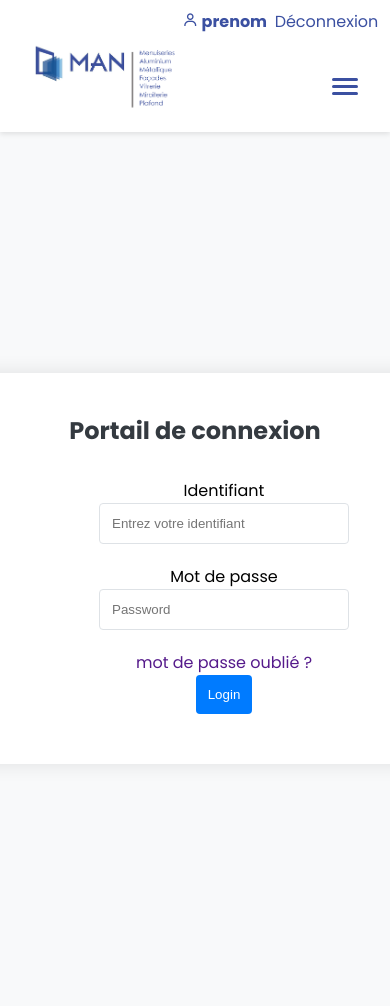
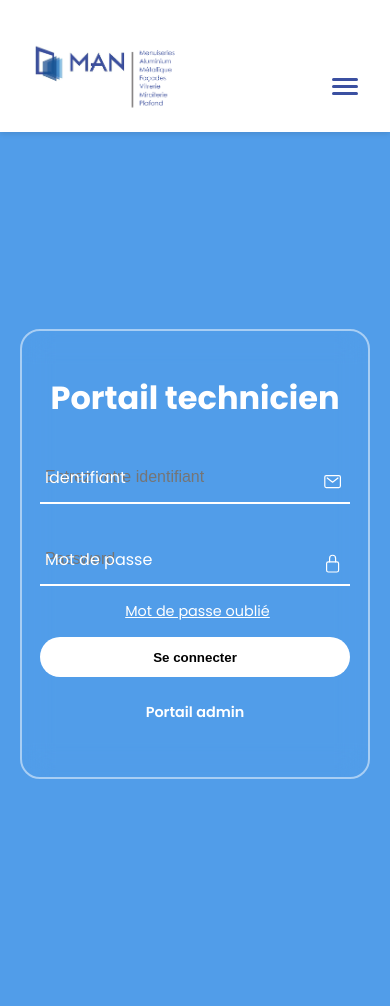
Before and after one commit to NF31/Filrouge2_sav, a PHP site: page /vues/connexion/connexion.php in a window 390 px wide; the page is wider, and only the part inside the window is pictured. After the commit the page ends 779 px from the top of that part, so only its background shows below. Run offline with PHP 8.4, Linux system fonts and the light colour scheme; some libraries are stand-ins or nearby versions.

Commit message:
se connecter en tan tque admin ok, reste a corriger les message d'erreur

```diff
--- /dev/null
+++ b/script/connexion.js
@@ -0,0 +1,23 @@
+const logLink = document.querySelector(".form .login-form .register a");
+const regLink = document.querySelector(".form .register-form .register a");
+const form = document.querySelector(".form .form-box");
+const logForm = document.querySelector(".form .login-form");
+const regForm = document.querySelector(".form .register-form");
+logLink.addEventListener("click", function(event) {
+form.classList.toggle('turned')
+logForm.classList.toggle('hidden');
+regForm.classList.toggle('hidden');
+
+
+  event.preventDefault();
+});
+
+regLink.addEventListener("click", function(event) {
+
+  form.classList.toggle('turned')
+  regForm.classList.toggle('hidden');
+  logForm.classList.toggle('hidden');
+
+
+  event.preventDefault();
+});
--- a/style/connexion/connexion.css
+++ b/style/connexion/connexion.css
@@ -1,99 +1,167 @@
-.login {
+.deconnexion h4 {
+  display: none;
+  font-size: 30px;
+}
+.deconnexion a {
+  color: var(--clr-light);
   display: none;
 }
-
-.connexion {
-  background: #f8f9fa;
+p{
+  color: crimson;
+}
+.form {
   display: flex;
+  justify-content: center;
   align-items: center;
-  justify-content: center;
   min-height: 100vh;
+  width: 100%;
+  background: #519de9;
+  background-position: center;
+  background-size: cover;
+  perspective: 1500px;
 }
 
-.login-container {
-  display: flex;
-  align-items: center;
-  justify-content: center;
-  height: 100vh;
+.form * {
+  padding: 0px;
+  margin: 0px;
 }
 
-.login-card {
-  background: #ffffff;
-  border-radius: 8px;
-  box-shadow: 0 0 20px rgba(0, 0, 0, 0.1);
+.form .form-box {
+  position: relative;
+  width: 400px;
+  height: 450px;
+  display: flex;
+  border: 2px solid rgba(255, 255, 255, 0.5);
+  border-radius: 20px;
+  backdrop-filter: blur(15px);
+  justify-content: center;
+  align-items: center;
+  background-color: transparent;
+  -webkit-transition: transform var(--rotation-duration);
+  -moz-transition: transform var(--rotation-duration);
+  -o-transition: transform var(--rotation-duration);
+  transition: transform var(--rotation-duration);
+  transform-style: preserve-3d;
   overflow: hidden;
-
-  text-align: center;
-  padding: 40px;
-  box-sizing: border-box;
 }
 
-.login-card h1 {
-  color: #343a40;
-  margin-bottom: 30px;
+.form .form-box.turned {
+  transform: rotateY(180deg);
 }
 
-.login-form {
-  display: flex;
-  width: 500px;
-  justify-content: center;
-  align-items: center;
-  margin: auto;
-  flex-direction: column;
+.form h2 {
+  font-size: 2em;
+  color: #fff;
+  text-align: center;
 }
 
-.login-form input {
-  width: 100%;
-  padding: 12px;
-  margin-bottom: 20px;
-  box-sizing: border-box;
-  border: 1px solid #dee2e6;
-  border-radius: 4px;
+.form .input-box {
+  position: relative;
+  margin: 30px 0px;
+  width: 310px;
+  border-bottom: 2px solid #fff;
 }
 
-.login-buttons {
-  display: flex;
-  justify-content: space-between;
-  align-items: center;
+.form .input-box label {
+  position: absolute;
+  top: 50%;
+  left: 5px;
+  transform: translateY(-50%);
+  color: #fff;
+  font-size: 1em;
+  pointer-events: none;
+  transition: 0.3s;
 }
 
-.login-button {
-  flex: 48%;
-  padding: 12px;
-  border: none;
-  border-radius: 4px;
-  cursor: pointer;
-  transition: background 0.3s ease-in-out, border 0.3s ease-in-out;
+.form .input-box input:focus ~ label,
+.form .input-box input:valid ~ label {
+  top: -5px;
 }
 
-.login-button {
-  background: #007bff;
+.form .input-box input {
+  width: 100%;
+  height: 50px;
+  background: transparent;
+  border: none;
+  outline: none;
+  font-size: 1em;
+  padding: 0px 35px 0px 5px;
   color: #fff;
-  margin-right: 5px; /* margin kiri untuk tombol login */
 }
 
-.login-button:hover {
-  background: #0056b3;
+.form .input-box ion-icon {
+  position: absolute;
+  right: 8px;
+  top: 20px;
+  color: #fff;
+  font-size: 1.2em;
 }
 
-@media screen and (max-width: 600px) {
-  .connexion {
-    padding: 15px;
-  }
-  .login-card {
-    width: 90%;
-  }
-  .login-form input {
-    width: 50%;
-  }
-  .login-buttons {
-    flex-direction: column;
-  }
+.form .forget {
+  margin: -15px 0 15px;
+  font-size: 0.9em;
+  color: #fff;
+  display: flex;
+  justify-content: center;
+}
 
-  .login-button {
-    flex: 100%;
-    margin-bottom: 10px;
-    margin-left: 0;
-    margin-right: 0;
-  }
+.forget label input {
+  margin-right: 3px;
 }
+
+.forget label a {
+  color: #fff;
+  text-decoration: none;
+  margin-left: 5px;
+}
+
+.forget label a {
+  text-decoration: underline;
+}
+
+.form button {
+  width: 100%;
+  height: 40px;
+  border-radius: 40px;
+  background-color: #fff;
+  border: none;
+  outline: none;
+  font-weight: 600;
+}
+
+.form .register {
+  font-size: 0.9em;
+  color: #fff;
+  text-align: center;
+  margin: 25px 0px 10px;
+}
+
+.register p a {
+  text-decoration: none;
+  color: #fff;
+  font-weight: 600;
+}
+
+.register p a:hover {
+  text-decoration: underline;
+}
+
+.form .login-form,
+.form .register-form {
+  overflow: hidden;
+  max-height: 500px;
+  transition: max-height calc(0.3 * var(--rotation-duration)) steps(1);
+}
+
+.form .login-form.hidden,
+.form .register-form.hidden {
+  max-height: 0;
+}
+
+.form-value {
+  overflow: hidden;
+}
+
+.form .register-form {
+  transform: rotateY(180deg);
+}
--- a/style/gabarit.css
+++ b/style/gabarit.css
@@ -44,10 +44,6 @@ header {
   justify-content: right;
   padding-right: 3%;
   width: 100%;
-  color: var(--clr-light);
-}
-
-.deconnexion a {
   color: var(--clr-light);
 }
 
@@ -296,3 +292,169 @@ header .container {
     background-color: var(--clr-nav-hover);
   }
 }
+
+
+
+section {
+  position: relative;
+  min-height: 100vh;
+  background-color: #f8dd30;
+  display: flex;
+  justify-content: center;
+  align-items: center;
+  padding: 20px;
+}
+
+section .container {
+  position: relative;
+  width: 800px;
+  height: 500px;
+  background: #fff;
+  box-shadow: 0 15px 50px rgba(0, 0, 0, 0.1);
+  overflow: hidden;
+}
+
+section .container .user {
+  position: absolute;
+  top: 0;
+  left: 0;
+  width: 100%;
+  height: 100%;
+  display: flex;
+}
+
+section .container .user .imgBx {
+  position: relative;
+  width: 50%;
+  height: 100%;
+  background: #ff0;
+  transition: 0.5s;
+}
+
+section .container .user .imgBx img {
+  position: absolute;
+  top: 0;
+  left: 0;
+  width: 100%;
+  height: 100%;
+  object-fit: cover;
+}
+
+section .container .user .formBx {
+  position: relative;
+  width: 50%;
+  height: 100%;
+  background: #fff;
+  display: flex;
+  justify-content: center;
+  align-items: center;
+  padding: 40px;
+  transition: 0.5s;
+}
+
+section .container .user .formBx form h2 {
+  font-size: 18px;
+  font-weight: 600;
+  text-transform: uppercase;
+  letter-spacing: 2px;
+  text-align: center;
+  width: 100%;
+  margin-bottom: 10px;
+  color: #555;
+}
+
+section .container .user .formBx form input {
+  position: relative;
+  width: 100%;
+  padding: 10px;
+  background: #f5f5f5;
+  color: #333;
+  border: none;
+  outline: none;
+  box-shadow: none;
+  margin: 8px 0;
+  font-size: 14px;
+  letter-spacing: 1px;
+  font-weight: 300;
+}
+
+section .container .user .formBx form input[type='submit'] {
+  max-width: 100px;
+  background: #677eff;
+  color: #fff;
+  cursor: pointer;
+  font-size: 14px;
+  font-weight: 500;
+  letter-spacing: 1px;
+  transition: 0.5s;
+}
+
+section .container .user .formBx form .signup {
+  position: relative;
+  margin-top: 20px;
+  font-size: 12px;
+  letter-spacing: 1px;
+  color: #555;
+  text-transform: uppercase;
+  font-weight: 300;
+}
+
+section .container .user .formBx form .signup a {
+  font-weight: 600;
+  text-decoration: none;
+  color: #677eff;
+}
+
+section .container .signupBx {
+  pointer-events: none;
+}
+
+section .container.active .signupBx {
+  pointer-events: initial;
+}
+
+section .container .signupBx .formBx {
+  left: 100%;
+}
+
+section .container.active .signupBx .formBx {
+  left: 0;
+}
+
+section .container .signupBx .imgBx {
+  left: -100%;
+}
+
+section .container.active .signupBx .imgBx {
+  left: 0%;
+}
+
+section .container .signinBx .formBx {
+  left: 0%;
+}
+
+section .container.active .signinBx .formBx {
+  left: 100%;
+}
+
+section .container .signinBx .imgBx {
+  left: 0%;
+}
+
+section .container.active .signinBx .imgBx {
+  left: -100%;
+}
+
+@media (max-width: 991px) {
+  section .container {
+    max-width: 400px;
+  }
+
+  section .container .imgBx {
+    display: none;
+  }
+
+  section .container .user .formBx {
+    width: 100%;
+  }
+}
--- a/vues/connexion/connexion.php
+++ b/vues/connexion/connexion.php
@@ -6,8 +6,8 @@
     <meta name="viewport" content="width=device-width, initial-scale=1.0">
     <title>Document</title>
     <script src="https://kit.fontawesome.com/3b161c540c.js" crossorigin="anonymous"></script>
+    <link rel="stylesheet" type="text/css" href="../../../Filrouge2_sav/style/connexion/connexion.css">
     <link rel="stylesheet" type="text/css" href="../../style/gabarit.css">
-    <link rel="stylesheet" type="text/css" href="../../style/connexion/connexion.css">
     <link href="https://unpkg.com/boxicons@2.1.4/css/boxicons.min.css" rel="stylesheet">
 </head>
 
@@ -53,6 +53,8 @@
         </div>
     </header>
 
+
+    <!--
     <section class="connexion">
         <div class="login-container">
 
@@ -96,7 +98,68 @@
             </div>
         </div>
     </section>
+                -->
 
+    <section class="form">
+        <div class="form-box" id="jh">
+            <div class="form-value">
+                <form class="login-form" action="../../controler/login.php?action=connexion" method="post">
+                    <h2>Portail technicien</h2>
+                    <div class="input-box">
+                        <ion-icon name="mail-outline"></ion-icon>
+                        <input type="text" placeholder="Entrez votre identifiant" id="identifiant" name="identifiant" required>
+                        <label for="">Identifiant</label>
+                    </div>
+                    <div class="input-box">
+                        <ion-icon name="lock-closed-outline"></ion-icon>
+
+                        <input type="password" id="mdp" placeholder="Password" name="mdp" required>
+                        <label for="mdp">Mot de passe </label>
+                    </div>
+                    <div class="forget">
+                        <label for="">
+                            <!-- <input type="checkbox" name="" id="">Se souvenir de moi-->
+                            <a href="#">Mot de passe oublié</a>
+                        </label>
+
+                    </div>
+                    <button>Se connecter</button>
+                    <div class="register">
+                        <p> <a href="#">Portail admin</a></p>
+                    </div>
+                </form>
+                <form class="register-form hidden" action="../../controler/login.php?action=admin" method="post">
+                    <h2>Portail admin</h2>
+                    <div class="input-box">
+                        <ion-icon name="mail-outline"></ion-icon>
+
+                        <input type="text" placeholder="Entrez votre identifiant" id="identifiant" name="identifiant" required>
+                        <label for="">Identifiant</label>
+                    </div>
+                    <div class="input-box">
+                        <ion-icon name="lock-closed-outline"></ion-icon>
+                        <input type="password" id="mdp" placeholder="Password" name="mdp" required>
+                        <label for="">Mot de passe</label>
+                    </div>
+                    <div class="forget">
+                        <label for="">
+                            <!--   <input type="checkbox" name="" id="">Se souvenir de moi -->
+                            <a href="#">Mot de passe oublié</a>
+                        </label>
+
+                    </div>
+                    <button>Créer</button>
+                    <div class="register">
+                        <p> <a href="#">Portail technicien</a></p>
+                    </div>
+                </form>
+            </div>
+        </div>
+    </section>
+
+    <script type="module" src="https://unpkg.com/ionicons@5.5.2/dist/ionicons/ionicons.esm.js"></script>
+    <script nomodule src="https://unpkg.com/ionicons@5.5.2/dist/ionicons/ionicons.js"></script>
+    <script src="../../script/connexion.js"></script>
 
 </body>
 
```
Also changed, not shown: controler/login.php (+49 -15 lines), jeu d'essaie BDD/Admin.sql (added, +21 -0 lines), model/modele.login.php (+54 -4 lines), vues/admin.php (added, +15 -0 lines).
